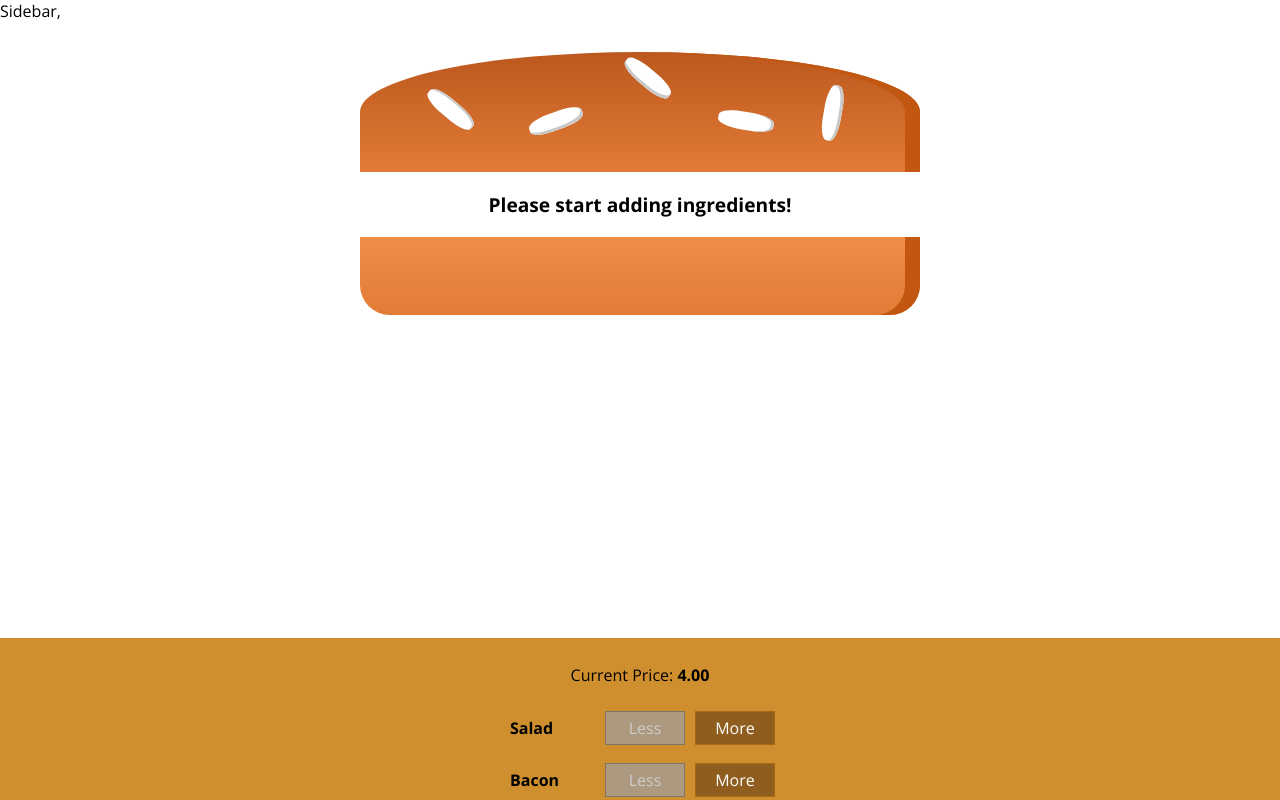
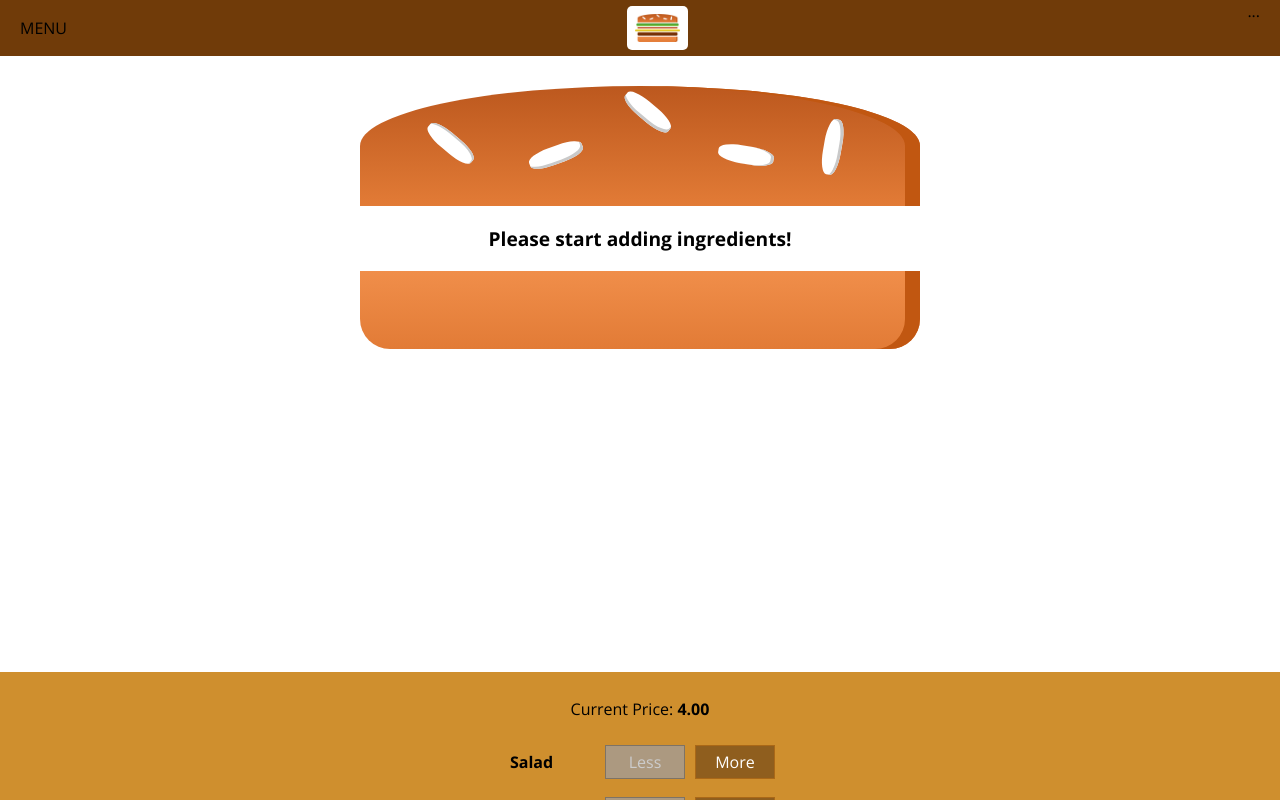
Before and after one commit to aluczak/burger-builder, a React app: page / in a window 1280 px wide. Shown: the top 800 px of the page. Built offline with nearby package versions, Linux system fonts and the light colour scheme.

Commit message:
Added navigation bar with toolbar and logo

```diff
--- a/src/components/Layout/Layout.css
+++ b/src/components/Layout/Layout.css
@@ -1,3 +1,3 @@
 .Content {
-    margin-top: 16px;
+    margin-top: 72px;
 }
--- a/src/components/Layout/Layout.js
+++ b/src/components/Layout/Layout.js
@@ -1,13 +1,12 @@
 import React from 'react';
 import Aux from '../../hoc/Auxiliary';
 import classes from './Layout.css';
+import Toolbar from './../Navigation/Toolbar/Toolbar';
 
 const layout = (props) => {
     return (
         <Aux>
-            <div>
-                Sidebar,
-            </div>
+            <Toolbar />
             <main className={classes.Content}>
                 {props.children}
             </main>
--- /dev/null
+++ b/src/components/Logo/Logo.css
@@ -0,0 +1,11 @@
+.Logo {
+    background-color: white;
+    padding: 8px;
+    height: 80%;
+    box-sizing: border-box;
+    border-radius: 5px;
+}
+
+.Logo img {
+    height: 100%;
+}
--- /dev/null
+++ b/src/components/Logo/Logo.js
@@ -0,0 +1,12 @@
+import React from 'react';
+
+import classes from './Logo.css';
+import burgerLogo from '../../assets/images/burger-logo.png';
+
+const logo = (props) => (
+    <div className={classes.Logo}>
+        <img src={burgerLogo} alt="MyBurger" />
+    </div>
+);
+
+export default logo;
--- /dev/null
+++ b/src/components/Navigation/Toolbar/Toolbar.css
@@ -0,0 +1,18 @@
+.Toolbar {
+    height: 56px;
+    width: 100%;
+    position: fixed;
+    top: 0;
+    left: 0;
+    background-color: #703B09;
+    display: flex;
+    justify-content: space-between;
+    align-items: center;
+    padding: 0 20px;
+    box-sizing: border-box;
+    z-index: 90;
+}
+
+.Toolbar nav {
+    height: 100%;
+}
--- /dev/null
+++ b/src/components/Navigation/Toolbar/Toolbar.js
@@ -0,0 +1,15 @@
+import React from 'react';
+import classes from './Toolbar.css';
+import Logo from '../../Logo/Logo';
+
+const toolbar = (props) => (
+    <header className={classes.Toolbar}>
+        <div>MENU</div>
+        <Logo />
+        <nav>
+            ...
+        </nav>
+    </header>
+);
+
+export default toolbar;
```
Also changed, not shown: src/assets/images/burger-logo.png (added).
